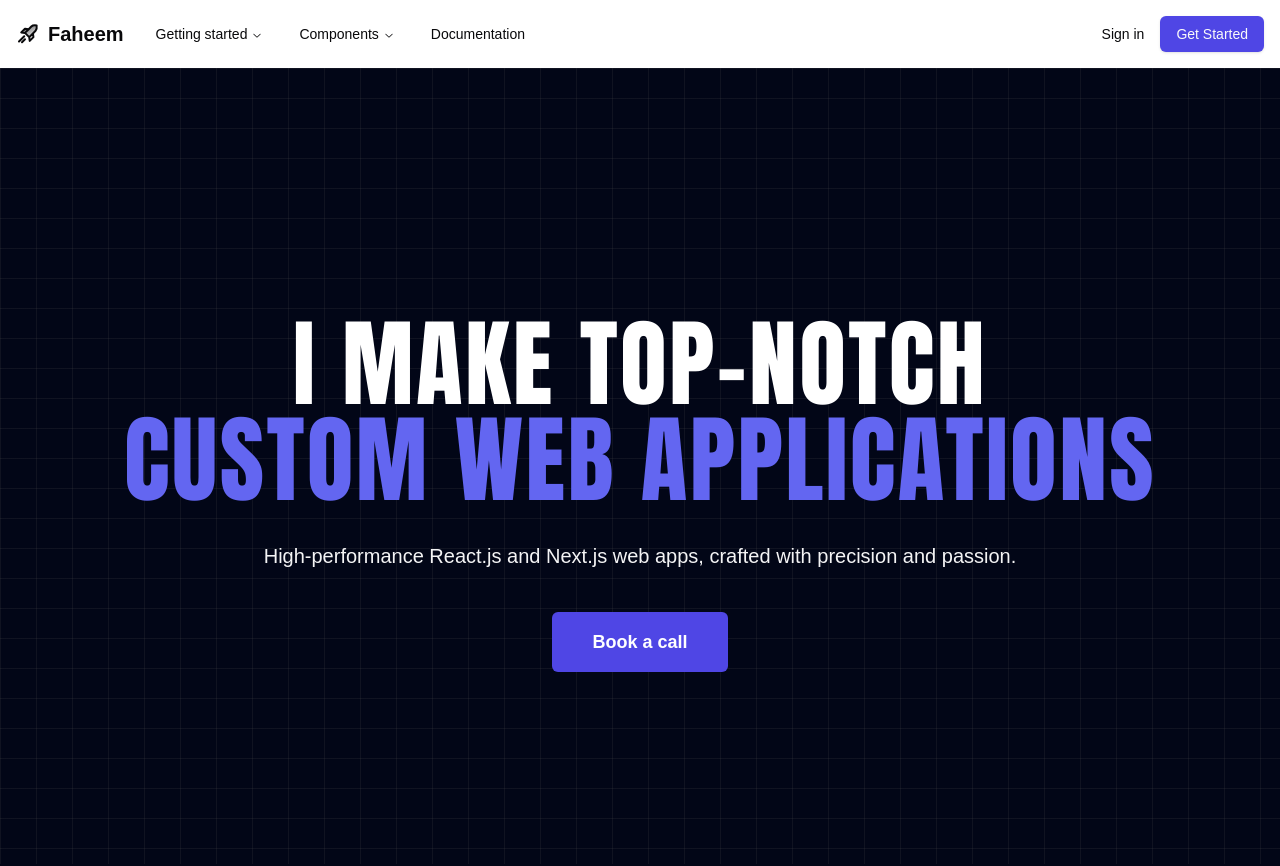
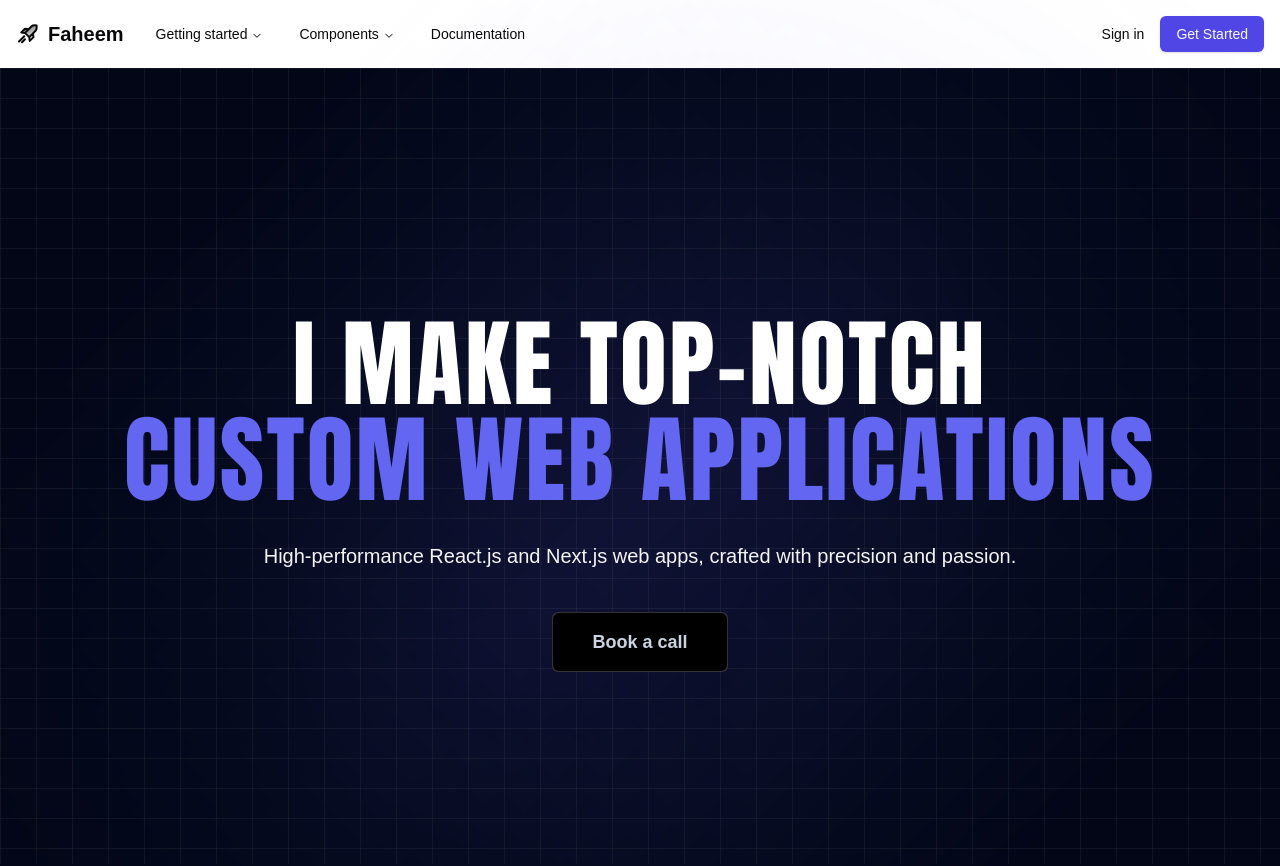
Before and after one commit to faheemh127/portfolio, a Next.js app: page / in a window 1280 px wide. Shown: the top 866 px of the page. Built offline with nearby package versions, Linux system fonts and the light colour scheme.

Commit message:
Added Book a call button

```diff
--- a/src/app/globals.css
+++ b/src/app/globals.css
@@ -1,5 +1,3 @@
-/* @import url('https://fonts.googleapis.com/css2?family=Anton&family=Doto:wght@500&family=Spicy+Rice&display=swap'); */
-
 @tailwind base;
 @tailwind components;
 @tailwind utilities;
--- a/src/components/ui/hero-section.tsx
+++ b/src/components/ui/hero-section.tsx
@@ -1,4 +1,5 @@
 "use client";
+import ShootingStarBorder from "./shooting-star-border";
 export default function HeroSection() {
   return (
     <div className="bg-white min-h-screen h-screen">
@@ -30,26 +31,31 @@ export default function HeroSection() {
                 </div>
               </div> */}
               <div className="text-center">
-                <h1 className="text-5xl font-semibold tracking-tight text-balance text-white sm:text-8xl font-anton tracking-wide uppercase">
+                {/* Shadow for hero text */}
+
+                <div className="relative">
+                  <div className="absolute left-1/2 top-0 z-[-1] h-[80vh] w-20 -translate-x-1/2 -translate-y-32 rotate-45 bg-indigo-500 blur-[180px]"></div>
+                  <h1 className="text-5xl font-semibold tracking-tight text-balance text-white sm:text-8xl tracking-wide uppercase font-anton">
                     I Make Top-Notch
                     <br />
                     <span className="text-indigo-500">
                       Custom Web Applications
                     </span>
                   </h1>
+                </div>
                 <p className="mt-8 text-lg font-medium text-pretty text-gray-500 sm:text-xl/8 text-muted">
                   High-performance React.js and Next.js web apps, crafted with
                   precision and passion.
                 </p>
 
-
                 <div className="mt-10 flex items-center justify-center gap-x-6">
-                  <a
+                  {/* <a
                     href="#"
                     className="rounded-md bg-indigo-600 px-10 py-4 text-lg font-semibold text-white shadow-xs hover:bg-indigo-500 focus-visible:outline-2 focus-visible:outline-offset-2 focus-visible:outline-indigo-600"
                   >
                     Book a call
-                  </a>
+                  </a> */}
+                  <ShootingStarBorder />
                   {/* <a href="#" className="text-sm/6 font-semibold text-muted">
                     Learn more <span aria-hidden="true">→</span>
                   </a> */}
--- /dev/null
+++ b/src/components/ui/shooting-star-border.tsx
@@ -0,0 +1,13 @@
+const ShootingStarBorder = () => {
+  return (
+    <button className="group relative grid overflow-hidden rounded-md px-10 py-4 shadow-[0_1000px_0_0_hsl(0_0%_20%)_inset] transition-colors duration-200">
+      <span>
+        <span className="spark mask-gradient animate-flip before:animate-rotate absolute inset-0 h-[100%] w-[100%] overflow-hidden rounded-full [mask:linear-gradient(white,_transparent_50%)] before:absolute before:aspect-square before:w-[200%] before:rotate-[-90deg] before:bg-[conic-gradient(from_0deg,transparent_0_340deg,#9799F4_360deg)] before:content-[''] before:[inset:0_auto_auto_50%] before:[translate:-50%_-15%]" />
+      </span>
+      <span className="backdrop absolute inset-[1px] rounded-md bg-black transition-colors duration-200 group-hover:bg-slate-800" />
+      <span className="text z-10 text-[#cbd5e1] text-lg font-bold">Book a call</span>
+    </button>
+  );
+};
+
+export default ShootingStarBorder;
--- a/tailwind.config.ts
+++ b/tailwind.config.ts
@@ -9,57 +9,74 @@ export default {
   ],
   theme: {
     extend: {
+      animation: {
+        flip: "flip 6s infinite steps(2, end)",
+        rotate: "rotate 3s linear infinite both",
+      },
+      keyframes: {
+        flip: {
+          to: {
+            transform: "rotate(360deg)",
+          },
+        },
+        rotate: {
+          to: {
+            transform: "rotate(90deg)",
+          },
+        },
+      },
+
       // fontFamily:{
       // 	anton: "Anton",
       // },
       colors: {
-  			background: 'hsl(var(--background))',
-  			foreground: 'hsl(var(--foreground))',
+        background: "hsl(var(--background))",
+        foreground: "hsl(var(--foreground))",
         card: {
-  				DEFAULT: 'hsl(var(--card))',
-  				foreground: 'hsl(var(--card-foreground))'
+          DEFAULT: "hsl(var(--card))",
+          foreground: "hsl(var(--card-foreground))",
         },
         popover: {
-  				DEFAULT: 'hsl(var(--popover))',
-  				foreground: 'hsl(var(--popover-foreground))'
+          DEFAULT: "hsl(var(--popover))",
+          foreground: "hsl(var(--popover-foreground))",
         },
         primary: {
-  				DEFAULT: 'hsl(var(--primary))',
-  				foreground: 'hsl(var(--primary-foreground))'
+          DEFAULT: "hsl(var(--primary))",
+          foreground: "hsl(var(--primary-foreground))",
         },
         secondary: {
-  				DEFAULT: 'hsl(var(--secondary))',
-  				foreground: 'hsl(var(--secondary-foreground))'
+          DEFAULT: "hsl(var(--secondary))",
+          foreground: "hsl(var(--secondary-foreground))",
         },
         muted: {
-  				DEFAULT: 'hsl(var(--muted))',
-  				foreground: 'hsl(var(--muted-foreground))'
+          DEFAULT: "hsl(var(--muted))",
+          foreground: "hsl(var(--muted-foreground))",
         },
         accent: {
-  				DEFAULT: 'hsl(var(--accent))',
-  				foreground: 'hsl(var(--accent-foreground))'
+          DEFAULT: "hsl(var(--accent))",
+          foreground: "hsl(var(--accent-foreground))",
         },
         destructive: {
-  				DEFAULT: 'hsl(var(--destructive))',
-  				foreground: 'hsl(var(--destructive-foreground))'
+          DEFAULT: "hsl(var(--destructive))",
+          foreground: "hsl(var(--destructive-foreground))",
         },
-  			border: 'hsl(var(--border))',
-  			input: 'hsl(var(--input))',
-  			ring: 'hsl(var(--ring))',
+        border: "hsl(var(--border))",
+        input: "hsl(var(--input))",
+        ring: "hsl(var(--ring))",
         chart: {
-  				'1': 'hsl(var(--chart-1))',
-  				'2': 'hsl(var(--chart-2))',
-  				'3': 'hsl(var(--chart-3))',
-  				'4': 'hsl(var(--chart-4))',
-  				'5': 'hsl(var(--chart-5))'
-  			}
+          "1": "hsl(var(--chart-1))",
+          "2": "hsl(var(--chart-2))",
+          "3": "hsl(var(--chart-3))",
+          "4": "hsl(var(--chart-4))",
+          "5": "hsl(var(--chart-5))",
+        },
       },
       borderRadius: {
-  			lg: 'var(--radius)',
-  			md: 'calc(var(--radius) - 2px)',
-  			sm: 'calc(var(--radius) - 4px)'
-  		}
-  	}
+        lg: "var(--radius)",
+        md: "calc(var(--radius) - 2px)",
+        sm: "calc(var(--radius) - 4px)",
+      },
+    },
   },
   plugins: [require("tailwindcss-animate")],
 } satisfies Config;
```
Lines whose indentation alone changed are shown as unchanged.
